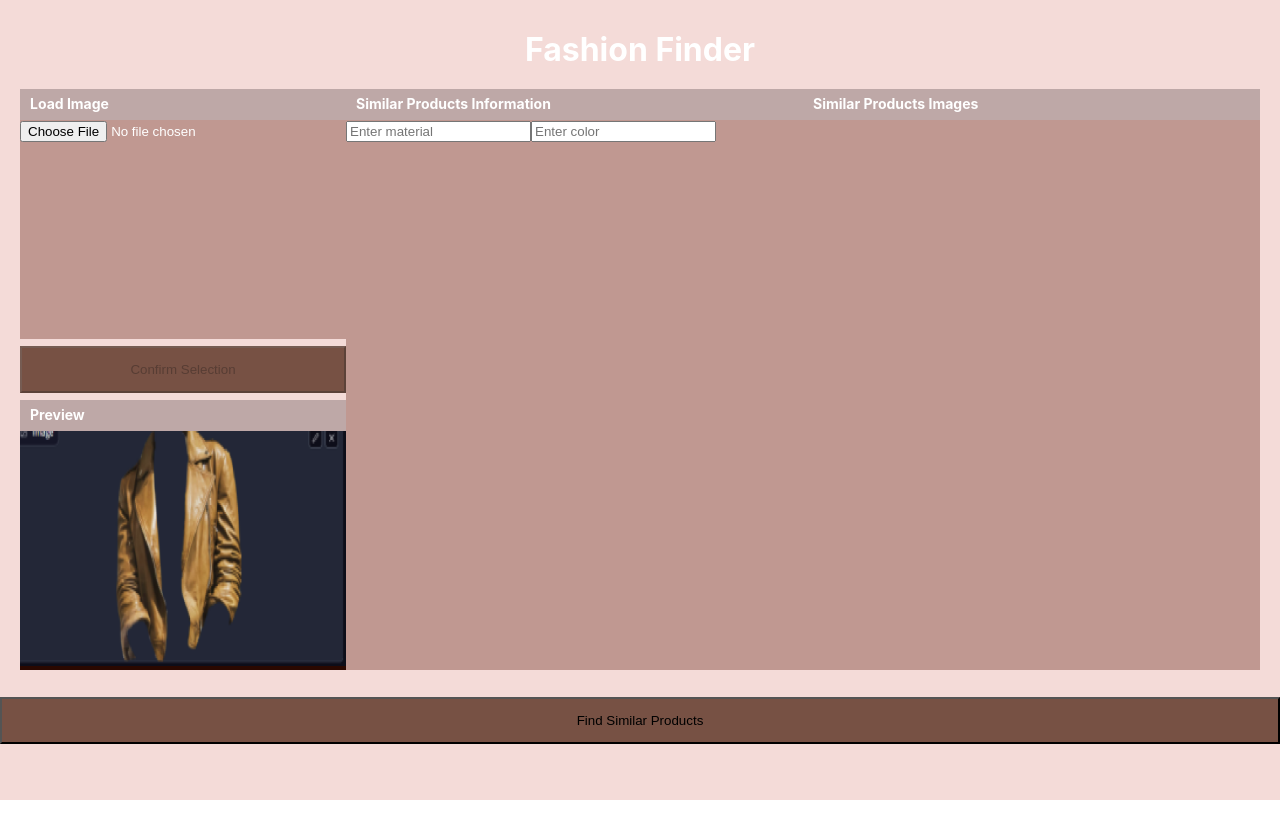
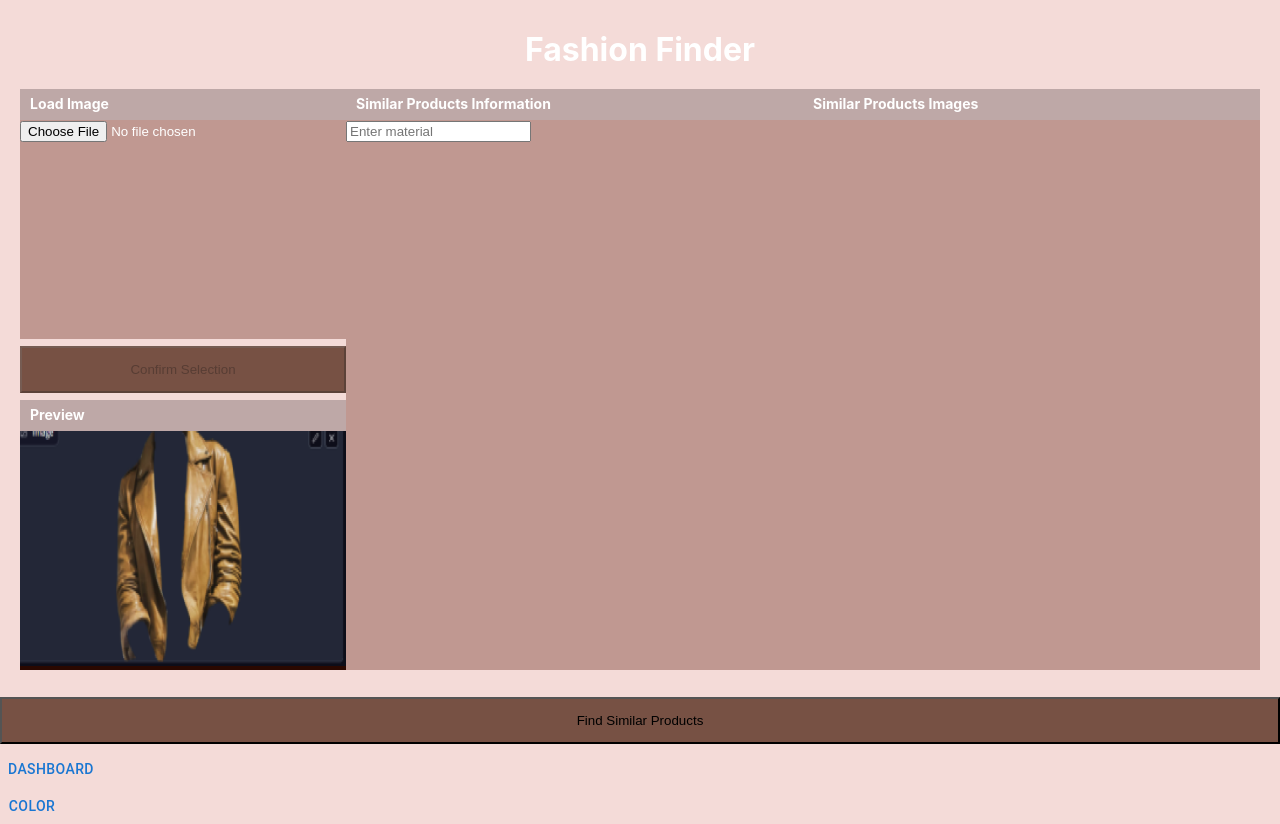
Before and after one commit to Rouhis/FashionFinder, a React (Create React App) app in the folder my-app/: page / in a window 1280 px wide. Before the commit the page ends 800 px from the top, so only its background shows below. Built offline with nearby package versions, Linux system fonts and the light colour scheme.

Commit message:
dropdown start

```diff
--- a/my-app/package.json
+++ b/my-app/package.json
@@ -6,6 +6,7 @@
     "@emotion/react": "^11.11.1",
     "@emotion/styled": "^11.11.0",
     "@mui/joy": "^5.0.0-beta.14",
+    "@mui/material": "^5.14.18",
     "@testing-library/jest-dom": "^5.17.0",
     "@testing-library/react": "^13.4.0",
     "@testing-library/user-event": "^13.5.0",
--- a/my-app/src/App.js
+++ b/my-app/src/App.js
@@ -5,6 +5,9 @@ import PreviewPic from './preview_pic.png'
 import axios from 'axios';
 import ListForProducts from './List';
 import {useContext, useEffect} from 'react';
+import Button from '@mui/material/Button';
+import Menu from '@mui/material/Menu';
+import MenuItem from '@mui/material/MenuItem';
 
 
 
@@ -15,6 +18,38 @@ const App = () => {
     const [selectedImage, setSelectedImage] = useState(null); // New state for the image
     const [material, setMaterial] = useState("");
     const [color, setColor] = useState("");
+
+    const [anchorEl2, setAnchorEl2] = React.useState(null);
+    const open2 = Boolean(anchorEl2);
+
+    const handleClick2 = (event) => {
+      setAnchorEl2(event.currentTarget);
+    };
+    const handleClose2 = () => {
+      setAnchorEl2(null);
+    };
+
+
+    const [anchorEl, setAnchorEl] = React.useState(null);
+    const open = Boolean(anchorEl);
+
+    const handleClick = (event) => {
+      setAnchorEl(event.currentTarget);
+    };
+    const handleClose = () => {
+      setAnchorEl(null);
+    };
+
+
+
+    const setMaterialValue = (value) => {
+  setMaterial(value);
+};
+
+const setColorValue = (value) => {
+  setColor(value);
+};
+
 
 
 
@@ -87,7 +122,6 @@ const App = () => {
               <h5 className="BoxTitle">Similar Products Information</h5>
             </div>
             <input type="text" placeholder="Enter material" onChange={(e) => setMaterial(e.target.value)} />
-            <input type="text" placeholder="Enter color" onChange={(e) => setColor(e.target.value)} />
             </Box>
         </div>
     <div className="Right">
@@ -102,6 +136,56 @@ const App = () => {
       <div className="ConfirmButtonBox">
             <button className="ConfirmButton" variant="solid">Find Similar Products</button>
         </div>
+
+    <div>
+      <Button
+        id="basic-button"
+        aria-controls={open ? 'basic-menu' : undefined}
+        aria-haspopup="true"
+        aria-expanded={open ? 'true' : undefined}
+        onClick={handleClick}
+      >
+        Dashboard
+      </Button>
+      <Menu
+        id="basic-menu"
+        anchorEl={anchorEl}
+        open={open}
+        onClose={handleClose}
+        MenuListProps={{
+          'aria-labelledby': 'basic-button',
+        }}
+      >
+        <MenuItem onClick={handleClose}>Profile</MenuItem>
+        <MenuItem onClick={handleClose}>My account</MenuItem>
+        <MenuItem onClick={handleClose}>Logout</MenuItem>
+      </Menu>
+    </div>
+
+    <div>
+      <Button
+        id="basic-button"
+        aria-controls={open2 ? 'basic-menu' : undefined}
+        aria-haspopup="true"
+        aria-expanded={open2 ? 'true' : undefined}
+        onClick={handleClick2}
+      >
+        color
+      </Button>
+      <Menu
+        id="basic-menu"
+        anchorEl={anchorEl2}
+        open={open2}
+        onClose={handleClose2}
+        MenuListProps={{
+          'aria-labelledby': 'basic-button',
+        }}
+      >
+        <MenuItem onClick={() => setColor("brown")}>brown</MenuItem>
+        <MenuItem onClick={() => setColor("yellow")}>yellow</MenuItem>
+        <MenuItem onClick={() => setColor("blue")}>blue</MenuItem>
+      </Menu>
+    </div>
     </div>
   );
 
```
Also changed, not shown: 1 other file (tests, documents, lock files or other folders).
